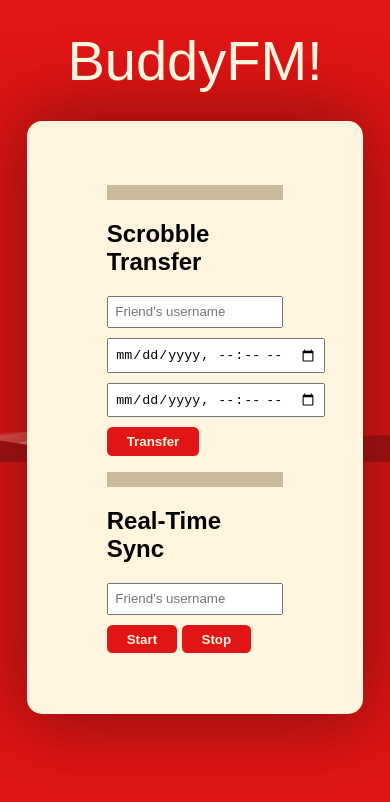
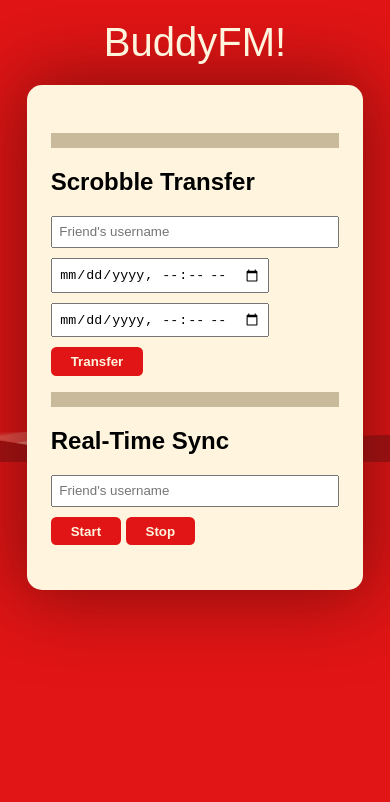
Before and after one commit to kekekoby/BuddyFM, a website: page public/index.html in a window 390 px wide. Drawn offline with Linux system fonts and the light colour scheme; no server answers; a web font is replaced by a local one.

Commit message:
feat: mobile css edits

```diff
--- a/public/index.css
+++ b/public/index.css
@@ -177,8 +177,17 @@ hr { height: 15px; display: block; background-color: var(--dark-beige); border-w
     transform: translate3d(85px,0,0);
   }
 }
-/*Shrinking for mobile*/
+
+
+/*mobile*/
 @media (max-width: 768px) {
+	#main-section {
+		min-height: auto;
+		padding: 2em 1.5em;
+	}
+	h1 {
+		font-size: 2.5em;
+	}
   .onde {
     height:40px;
     min-height:40px;
```
